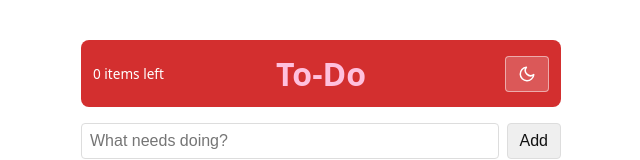
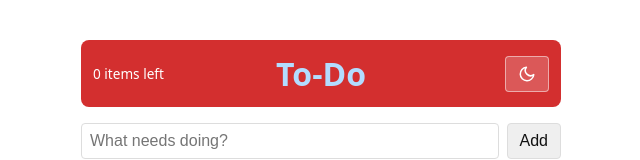
Before and after one commit to mrmikasa-bh/todo, a plain HTML site: page index.html in a window 1280 px wide. Shown: the top 160 px of the page, without its empty margins (319-959 px from the left). Drawn offline with Linux system fonts and the light colour scheme.

Commit message:
Make header title light blue

```diff
--- a/index.html
+++ b/index.html
@@ -32,7 +32,7 @@
   header { display: grid; grid-template-columns: 1fr auto 1fr; align-items: center;
            padding: 12px; margin-bottom: 16px; border-radius: 8px;
            background: var(--header-bg); color: #ffffff; }
-  header h1 { margin: 0; text-align: center; color: #ffc0dd; }
+  header h1 { margin: 0; text-align: center; color: #b3dcff; }
   header #count { color: #ffffff; }
   header .icon-btn { justify-self: end; background: rgba(255,255,255,.2); color: #ffffff;
                      border-color: rgba(255,255,255,.5); }
```
